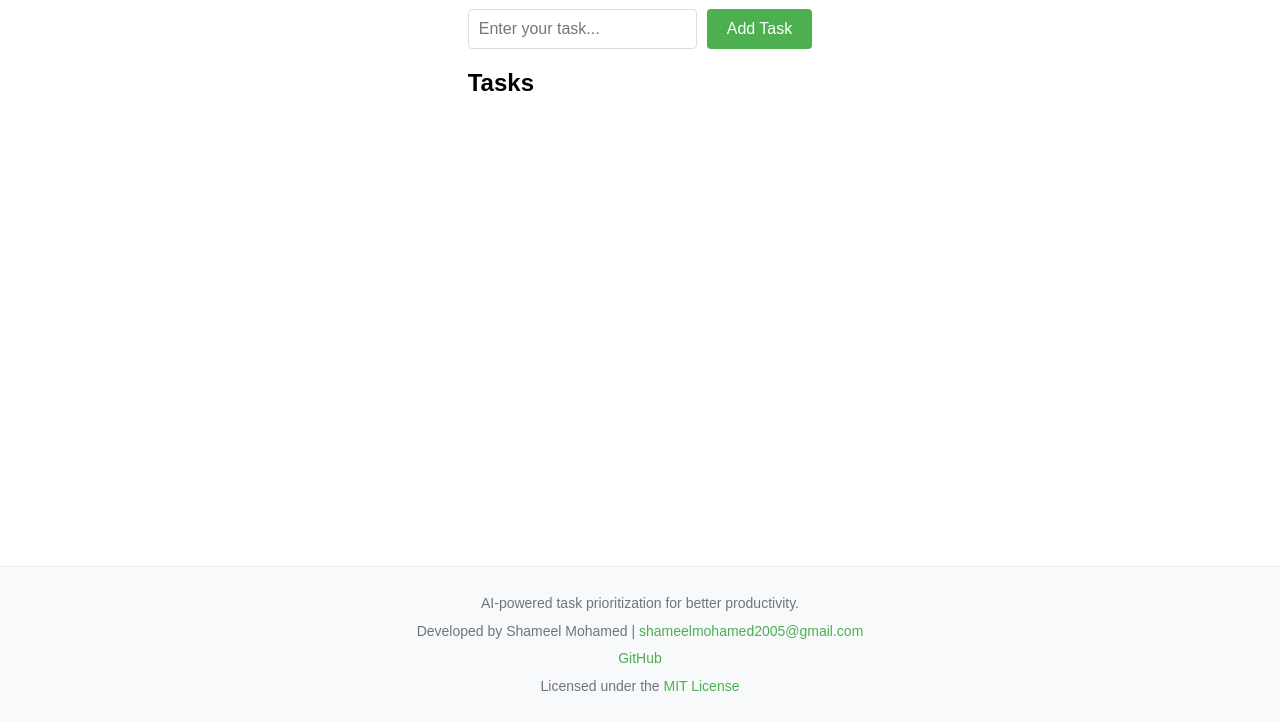
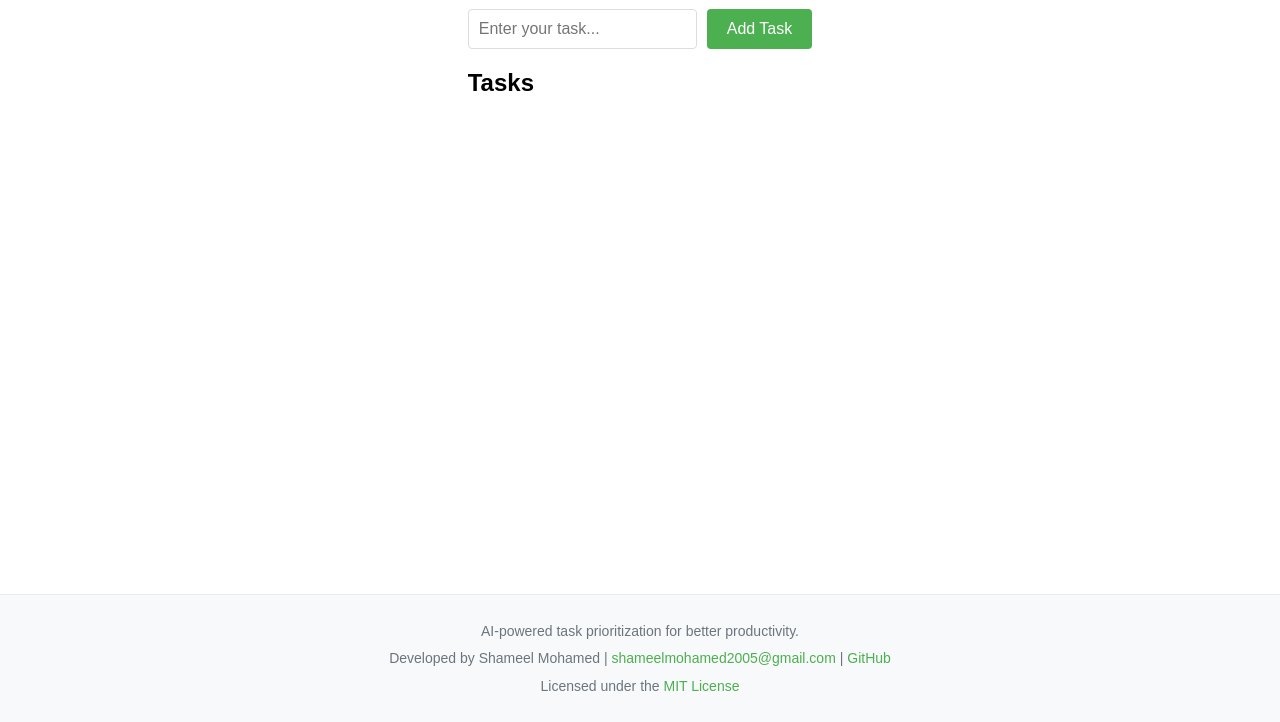
Before and after one commit to ShameelMohamed/AI-TODO, a plain HTML site: page index.html in a window 1280 px wide. Shown: the part 78-800 px from the top of the page. Drawn offline with Linux system fonts and the light colour scheme.

Commit message:
Update index.html

```diff
--- a/index.html
+++ b/index.html
@@ -24,8 +24,7 @@
     <footer class="footer">
         <div class="footer-content">
             <p>AI-powered task prioritization for better productivity.</p>
-            <p>Developed by Shameel Mohamed | <a href="mailto:shameelmohamed2005@gmail.com">shameelmohamed2005@gmail.com</a></p>
-            <p class="github-link"><a href="https://github.com/ShameelMohamed" target="_blank">GitHub</a></p>
+            <p>Developed by Shameel Mohamed | <a href="mailto:shameelmohamed2005@gmail.com">shameelmohamed2005@gmail.com</a> | <a href="https://github.com/ShameelMohamed" target="_blank">GitHub</a></p>
             <p>Licensed under the <a href="https://opensource.org/license/MIT" target="_blank">MIT License</a></p>
         </div>
     </footer>
```
